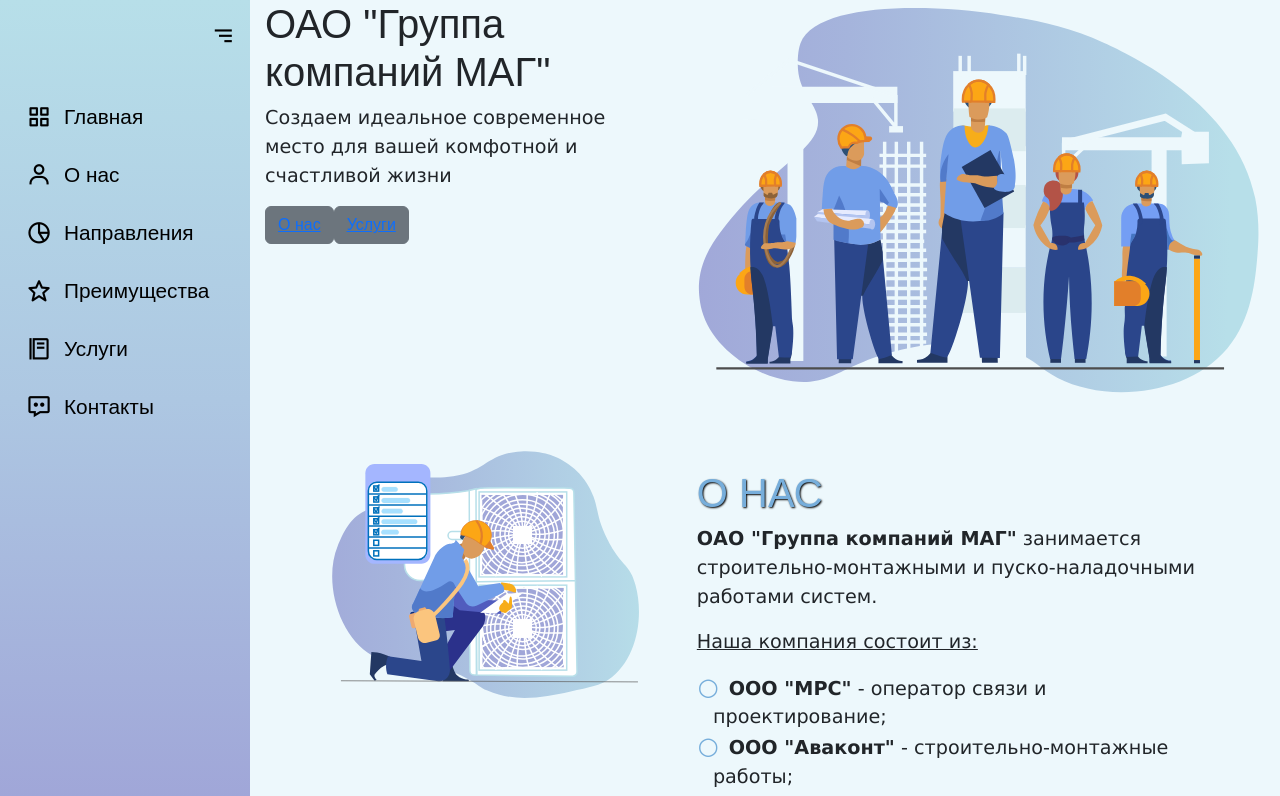
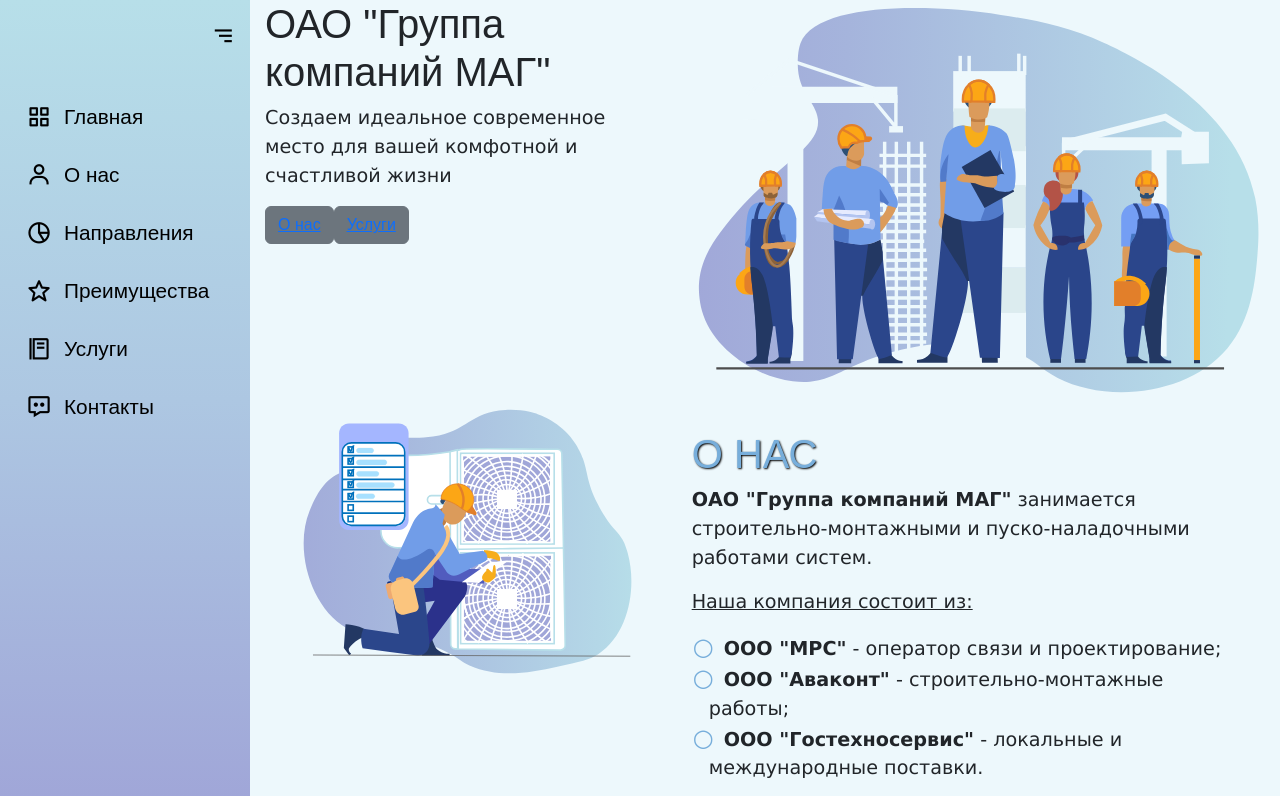
Before and after one commit to AnigalHub/GroupOfCompaniesMAG, a Vue app: page / in a window 1280 px wide. Shown: the top 796 px of the page. Built offline with nearby package versions, Linux system fonts and the light colour scheme; a web font is replaced by a local one.

Commit message:
удаление общих стилей

```diff
--- a/src/components/About.vue
+++ b/src/components/About.vue
@@ -34,7 +34,6 @@
 
 <style scoped lang="scss">
     #About{
-        padding: 4% 3% 4%;
         h2{
             margin-top: 5%;
         }
--- a/src/components/Contacts.vue
+++ b/src/components/Contacts.vue
@@ -62,7 +62,6 @@
 
 <style scoped lang="scss">
     #Contacts{
-        padding: 4% 3% 4%;
         .contacts{
             padding-left: 2%;
         }
@@ -83,7 +82,7 @@
             }
         }
         svg{
-            width: 100%;
+            width: 95%;
         }
     }
 </style>
```
